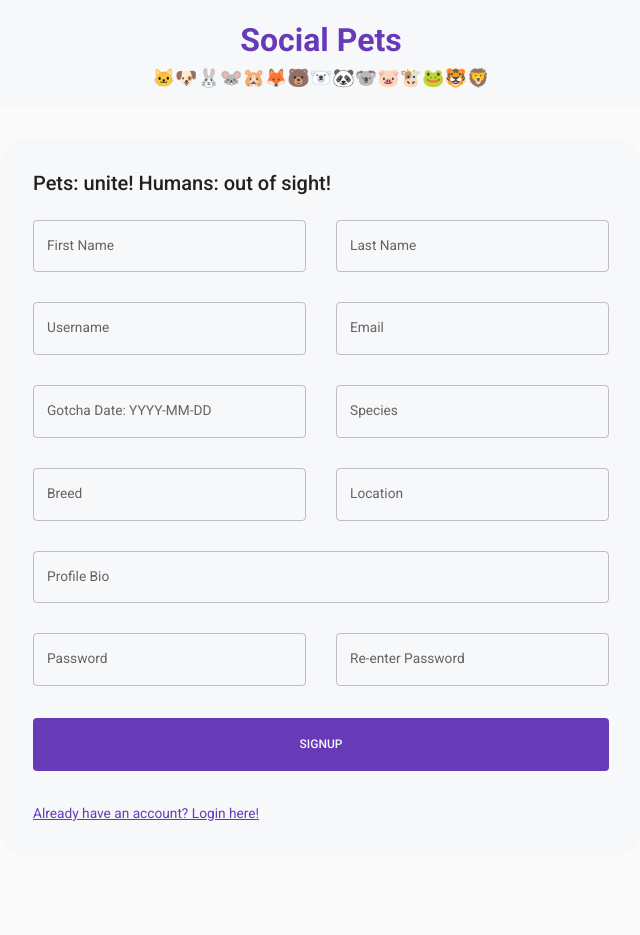
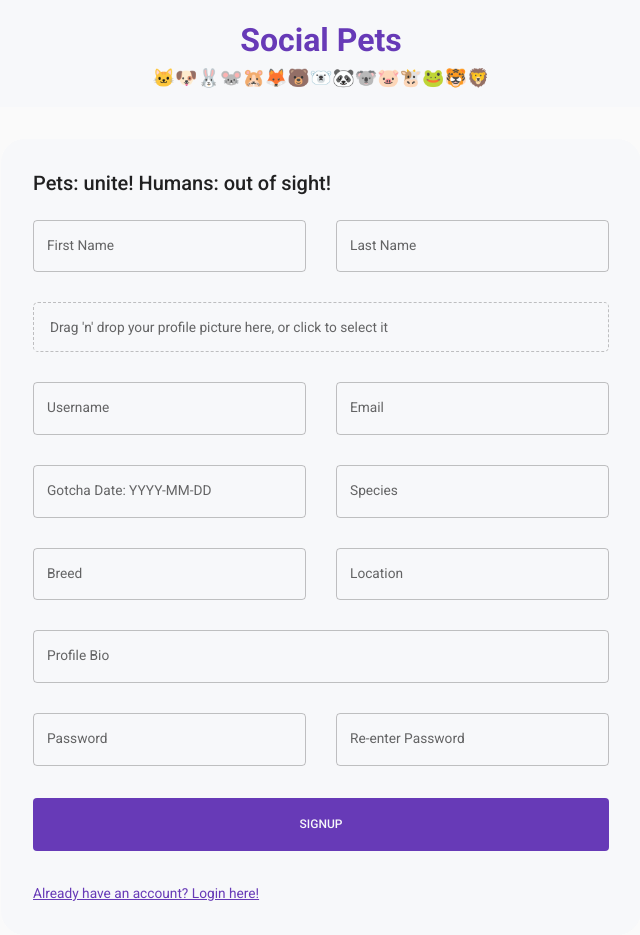
Before and after one commit to jongranados/social-pet, a React (Create React App) app in the folder frontend/: page /signup in a window 1280 px wide. Shown: the whole page, without its empty margins (319-959 px from the left). Before the commit the page ends 855 px from the top, so only its background shows below. Built offline with nearby package versions, Linux system fonts and the light colour scheme; no server answers.

Commit message:
feat: implement Dropzone in SignupForm component

```diff
--- a/frontend/src/scenes/signupPage/SignupForm.jsx
+++ b/frontend/src/scenes/signupPage/SignupForm.jsx
@@ -1,13 +1,15 @@
 import { useNavigate } from 'react-router-dom';
 import { useDispatch } from 'react-redux';
+import { useState } from 'react';
 
-import { Box, Button, useMediaQuery, Typography, useTheme, TextField } from '@mui/material';
+import { Box, Button, useMediaQuery, Typography, useTheme, TextField, Input } from '@mui/material';
 
 import { Formik } from 'formik';
 import { initialSignupValues, signupValidationSchema } from 'validations';
 
 import * as sessionActions from '../../store/sessionSlice'
 
+import Dropzone from 'react-dropzone';
 
 const SignupForm = () => {
     const theme = useTheme();
@@ -15,8 +17,8 @@ const SignupForm = () => {
     const matchesMobileDevice = useMediaQuery('(max-width:600px)');
     const navigate = useNavigate();
     const dispatch = useDispatch();
+    const [ profileImagePreview, setProfileImagePreview ] = useState();
 
-    // submission handler passed to form via Formik's provided handleSubmit prop
     const handleFormSubmit = async (values) => {
         // package textual and binary user data as multipart FormData object
         const multipartFormData = new FormData();
@@ -49,7 +51,8 @@ const SignupForm = () => {
                 touched,
                 handleBlur,
                 handleChange,
-                handleSubmit
+                handleSubmit,
+                setFieldValue,
             }) => (
                 <form onSubmit={handleSubmit}>
                     <Box
@@ -82,6 +85,59 @@ const SignupForm = () => {
                         helperText={touched.lastName && errors.lastName}
                         sx={{ gridColumn: 'span 1' }}
                     />
+
+                    <Box
+                        sx={{
+                            display: 'flex',
+                            flexDirection: 'column',
+                            gridColumn: 'span 2',
+                        }}
+                    >
+                        <Dropzone
+                            onDrop={(acceptedFiles) => {
+                                const file = new FileReader();
+
+                                file.onload = async function() {
+                                    setProfileImagePreview(file.result);
+                                }
+
+                                file.readAsDataURL(acceptedFiles[0]);
+
+                                setFieldValue('picture', acceptedFiles[0]);
+                            }}
+                        >
+                            {({ getRootProps, getInputProps, isDragActive }) => (
+                                <>
+                                    <Box
+                                        {...getRootProps()}
+                                        sx={{
+                                            color: errors.picture && touched.picture ? theme.palette.error.main : "rgba(0, 0, 0, 0.6)",
+                                            border: errors.picture && touched.picture ? `1px dashed ${theme.palette.error.main}` : `1px dashed rgba(0,0,0,0.23)`,
+                                            paddingLeft: '16px',
+                                            borderRadius: '5px',
+                                            cursor: 'pointer'
+                                        }}
+                                    >
+                                        <Input  {...getInputProps()} />
+                                        {isDragActive ?
+                                            <p>Drop your profile picture here...</p> :
+                                            <p>Drag 'n' drop your profile picture here, or click to select it</p>
+                                        }
+                                        {Boolean(profileImagePreview) && !Boolean(errors.picture) && (
+                                            <Box>
+                                                <p>
+                                                    {values.picture.name}
+                                                </p>
+                                                <p>
+                                                    <img src={profileImagePreview} alt="Upload preview" height={'200px'}/>
+                                                </p>
+                                            </Box>
+                                        )}
+                                    </Box>
+                                </>
+                            )}
+                        </Dropzone>
+                    </Box>
 
                     <TextField
                         label='Username'
```
